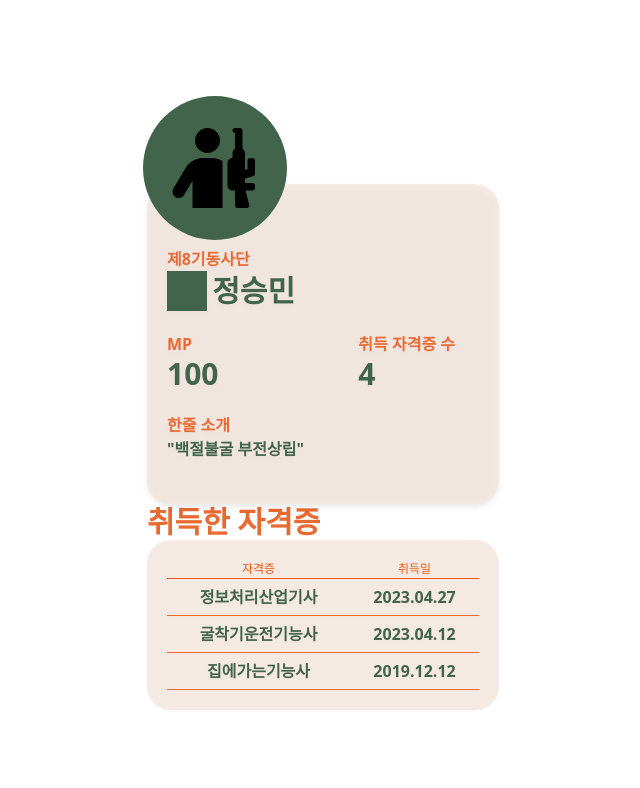
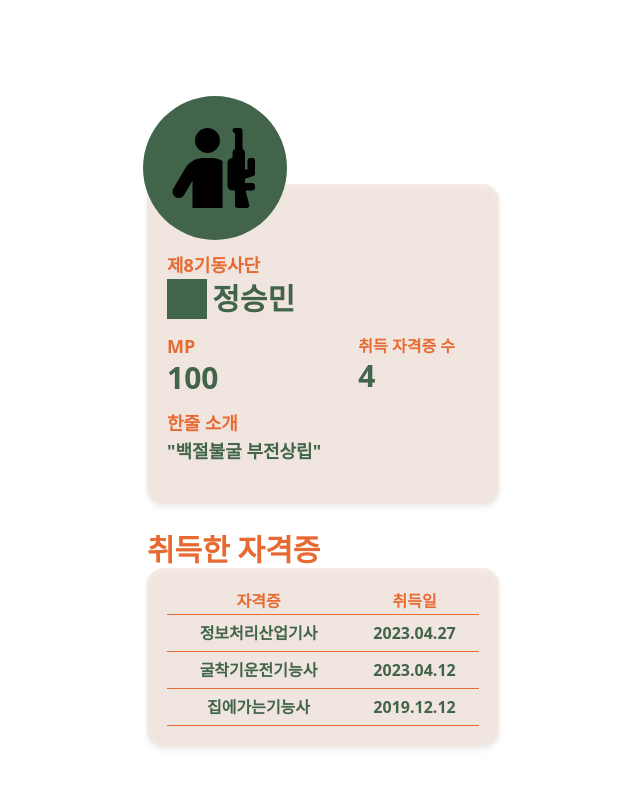
Before and after one commit to rdg1029/Military_License, a Next.js app: page /UserProfile/UserProfile in a window 1280 px wide. Shown: the top 788 px of the page, without its empty margins (317-957 px from the left). Built offline with nearby package versions, Linux system fonts and the light colour scheme.

Commit message:
Updated UserLicenseList.tsx : UI implementation complete

```diff
--- a/src/pages/ListTable.tsx
+++ b/src/pages/ListTable.tsx
@@ -23,8 +23,8 @@ const ListTable = (props: Props) => {
 
   return (isMounted &&
   <table className="w-full text-center">
-    <thead className="text-xs text-orange-600 border-b border-orange-600">
-      {props.tableHead.map((thData, index) => <th key={index} className="font-medium">{thData}</th>)}
+    <thead className="text-s text-df-orange border-b border-df-orange">
+      {props.tableHead.map((thData, index) => <th key={index} className="font-extrabold">{thData}</th>)}
     </thead>
     <tbody>
       {props.tableData.map((row, index) => <tr key={index}>{row.map((col, index) => <td key={index} className="border-b border-df-orange text-df-green font-extrabold pt-1.5 pb-1.5">{col}</td>)}</tr>)}
--- a/src/pages/UserProfile/UserInformation.tsx
+++ b/src/pages/UserProfile/UserInformation.tsx
@@ -12,12 +12,12 @@ const UserInformation = () => {
       </div>
       <div>
         {/*유저 정보 */}
-        <div className="flex justify-center items-center w-85 h-80 bg-df-orange-opacity rounded-3xl drop-shadow-md absoulte -z-10">
+        <div className="flex justify-center items-center w-85 h-80 bg-df-orange-opacity rounded-2xl drop-shadow-md absoulte -z-10">
 
-          <div className="flex flex-col justify-around items-start w-full h-4/5 pl-5 pt-5">
+          <div className="flex flex-col justify-around items-start w-full h-4/5 pl-5 pt-7">
             {/*유저 부대 정보 및 계급 */}
             <div className="flex flex-col justify-between w-32">
-              <p className="text-base font-extrabold text-df-orange">
+              <p className="text-lg font-extrabold text-df-orange">
                 제8기동사단
               </p>
               <div className="flex flex-row justify-between items-center">
@@ -32,7 +32,7 @@ const UserInformation = () => {
             <div className="flex flex-row justify-between items-center w-72">
               {/*MP */}
               <div className="flex flex-col justify-start">
-                <p className="text-base font-extrabold text-df-orange">MP</p>
+                <p className="text-lg font-extrabold text-df-orange">MP</p>
                 <p className="text-3xl font-extrabold text-df-green">100</p>
               </div>
 
@@ -47,10 +47,10 @@ const UserInformation = () => {
 
             {/*한줄소개*/}
             <div className="flex flex-col justify-start">
-              <p className="text-base font-extrabold text-df-orange">
+              <p className="text-lg font-extrabold text-df-orange">
                 한줄 소개
               </p>
-              <p className="text-base font-extrabold text-df-green">
+              <p className="text-lg font-extrabold text-df-green">
                 &quot;백절불굴 부전상립&quot;
               </p>
             </div>
--- a/src/pages/UserProfile/UserLicenseList.tsx
+++ b/src/pages/UserProfile/UserLicenseList.tsx
@@ -15,7 +15,7 @@ import ListTable from "../ListTable";
 const UserLicenseList = () => {
   return (
     <div>
-      <div className="flex justify-center items-center w-85 h-full bg-df-orange-opacity drop-shadow-sm rounded-3xl">
+      <div className="flex justify-center items-center w-85 h-full bg-df-orange-opacity drop-shadow-md rounded-2xl">
         <div className="w-80 m-5">
           <ListTable
             tableHead={["자격증", "취득일"]}
--- a/src/pages/UserProfile/UserProfile.tsx
+++ b/src/pages/UserProfile/UserProfile.tsx
@@ -7,7 +7,7 @@ const UserProfile = () => {
     <div className="flex justify-center items-center">
       <div className="flex flex-col justify-center items-start pt-20">
         <UserInformation />
-        <h1 className="text-df-orange text-3xl font-extrabold">
+        <h1 className="text-df-orange text-3xl font-extrabold pt-7">
           취득한 자격증
         </h1>
         <UserLicenseList />
```
